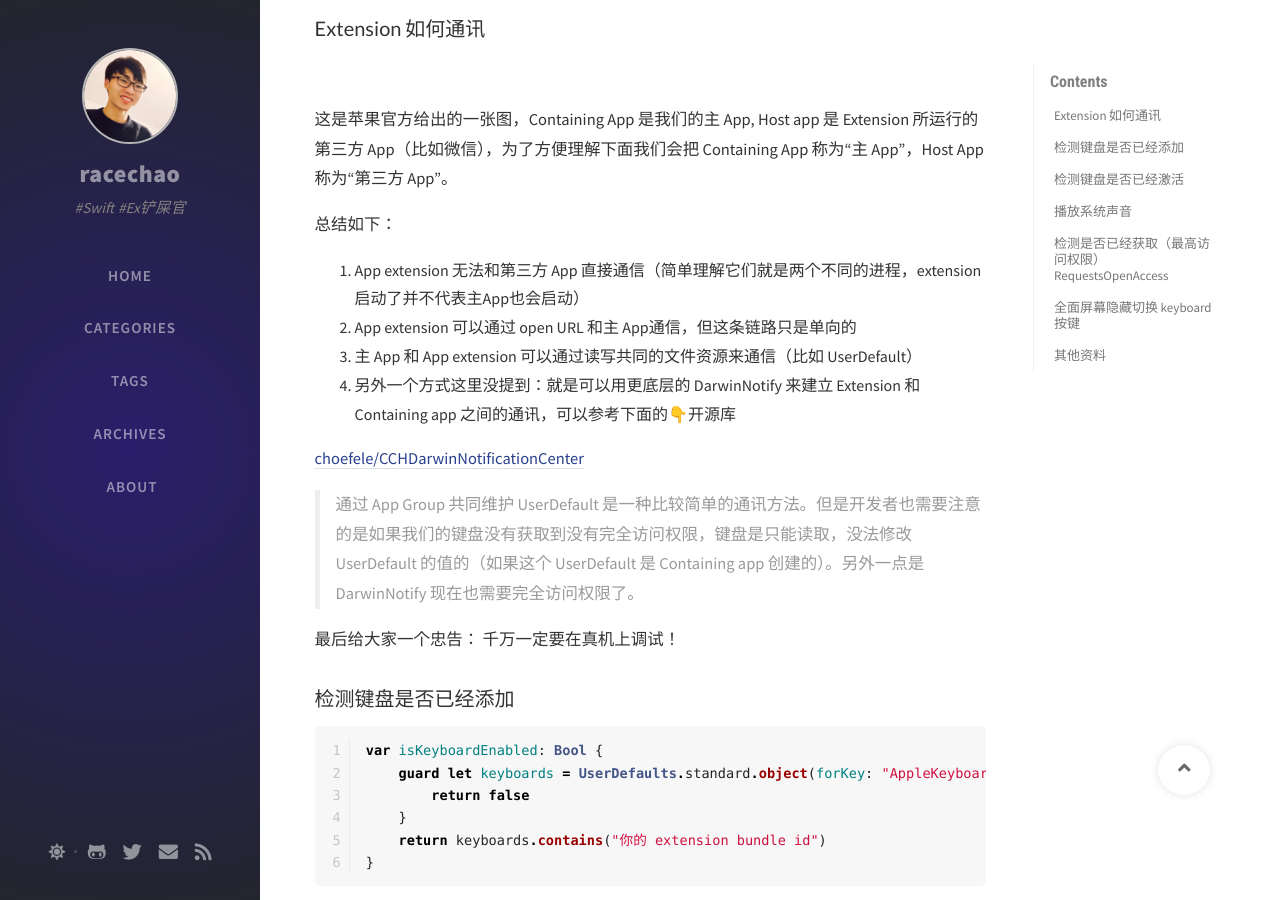
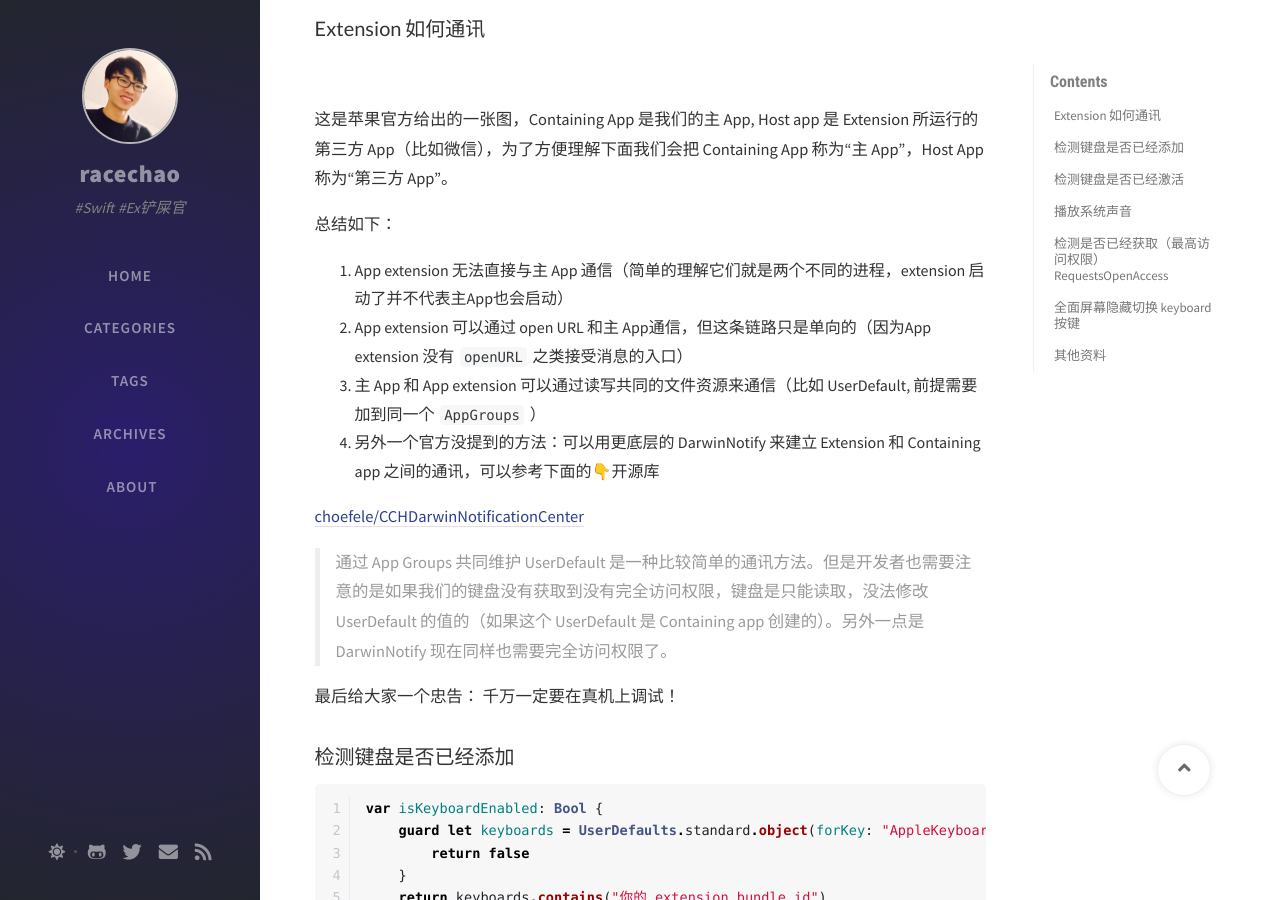
Before and after one commit to alfredcc/blog, a Jekyll site: the page built from _posts/2020-06-19-keyboard-extension-tips.md, in a window 1280 px wide and 900 px high, scrolled down 736 px. Built offline with Jekyll 4.4.1, drawn with Linux system fonts in a browser that asks for light colours; nearby versions of some CDN libraries; comment, search, counter and statistics services are not loaded.

Commit message:
Update keyboard extension tips

```diff
--- a/_posts/2020-06-19-keyboard-extension-tips.md
+++ b/_posts/2020-06-19-keyboard-extension-tips.md
@@ -33,14 +33,14 @@ Custom Keyboard 要实现起来也非常简单，我们只需要在项目里新
 
 总结如下：
 
-1. App extension 无法和第三方 App 直接通信（简单理解它们就是两个不同的进程，extension 启动了并不代表主App也会启动）
-2. App extension 可以通过 open URL 和主 App通信，但这条链路只是单向的
-3. 主 App 和 App extension 可以通过读写共同的文件资源来通信（比如 UserDefault）
-4. 另外一个方式这里没提到：就是可以用更底层的 DarwinNotify 来建立 Extension 和 Containing app 之间的通讯，可以参考下面的👇开源库
+1. App extension 无法直接与主 App 通信（简单的理解它们就是两个不同的进程，extension 启动了并不代表主App也会启动）
+2. App extension 可以通过 open URL 和主 App通信，但这条链路只是单向的（因为App extension 没有 `openURL`  之类接受消息的入口）
+3. 主 App 和 App extension 可以通过读写共同的文件资源来通信（比如 UserDefault, 前提需要加到同一个 `AppGroups` ）
+4. 另外一个官方没提到的方法：可以用更底层的 DarwinNotify 来建立 Extension 和 Containing app 之间的通讯，可以参考下面的👇开源库
 
 [choefele/CCHDarwinNotificationCenter](https://github.com/choefele/CCHDarwinNotificationCenter)
 
-> 通过 App Group 共同维护 UserDefault 是一种比较简单的通讯方法。但是开发者也需要注意的是如果我们的键盘没有获取到没有完全访问权限，键盘是只能读取，没法修改 UserDefault 的值的（如果这个 UserDefault 是 Containing app 创建的）。另外一点是 DarwinNotify 现在也需要完全访问权限了。
+> 通过 App Groups 共同维护 UserDefault 是一种比较简单的通讯方法。但是开发者也需要注意的是如果我们的键盘没有获取到没有完全访问权限，键盘是只能读取，没法修改 UserDefault 的值的（如果这个 UserDefault 是 Containing app 创建的）。另外一点是 DarwinNotify 现在同样也需要完全访问权限了。
 
 最后给大家一个忠告： 千万一定要在真机上调试！
 
```
Also changed, not shown: assets/img/sample/devices-mockup.png (deleted), assets/img/sample/download-icons.png (deleted), assets/img/sample/mockup.png (deleted), assets/img/sample/upload-image.png (deleted), 1 other file.
